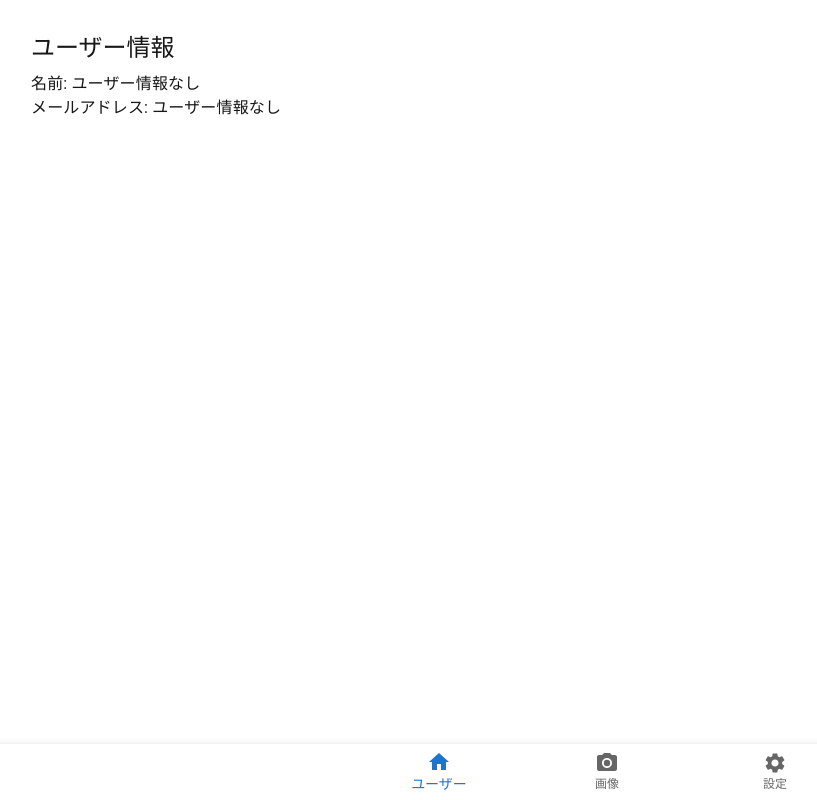
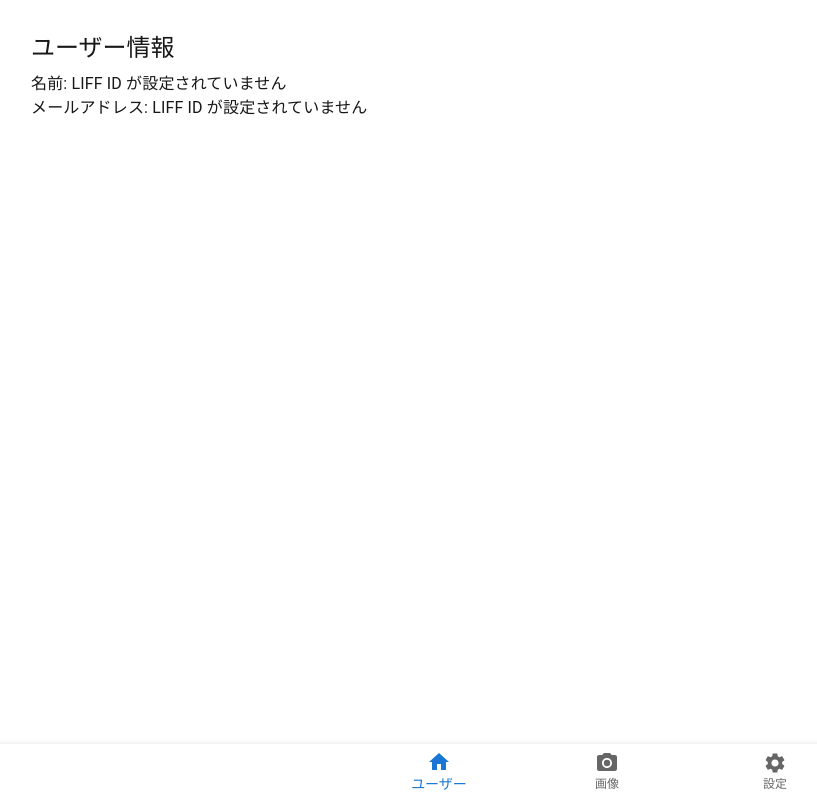
Before and after one commit to ddpmntcpbr/next-liff-test, a Next.js app: page / in a window 1280 px wide. Shown: the whole page, without its empty margins (33-850 px from the left). Built offline with nearby package versions, Linux system fonts and the light colour scheme.

Commit message:
Divide page components

```diff
--- /dev/null
+++ b/src/components/ImagePage.tsx
@@ -0,0 +1,34 @@
+// components/ImagePage.tsx
+import { useState, FC } from 'react';
+import { Box, Button, Avatar } from '@mui/material';
+
+const ImagePage: FC = () => {
+  const [selectedImage, setSelectedImage] = useState<string | null>(null);
+
+  const handleImageChange = (event: React.ChangeEvent<HTMLInputElement>) => {
+    const file = event.target.files?.[0];
+    if (file) {
+      const reader = new FileReader();
+      reader.onload = (e) => {
+        if (e.target?.result) {
+          setSelectedImage(e.target.result as string);
+        }
+      };
+      reader.readAsDataURL(file);
+    }
+  };
+
+  return (
+    <Box display="flex" flexDirection="column" alignItems="center" justifyContent="center" mt={4}>
+      <Button variant="contained" component="label">
+        写真を登録
+        <input type="file" accept="image/*" hidden onChange={handleImageChange} />
+      </Button>
+      {selectedImage && (
+        <Avatar src={selectedImage} alt="preview" sx={{ width: 120, height: 120, mt: 2 }} />
+      )}
+    </Box>
+  );
+};
+
+export default ImagePage;
--- /dev/null
+++ b/src/components/SettingsPage.tsx
@@ -0,0 +1,12 @@
+import { FC } from 'react';
+import { Box, Typography } from '@mui/material';
+
+const SettingsPage: FC = () => {
+  return (
+    <Box mt={4} display="flex" justifyContent="center">
+      <Typography variant="h4">設定</Typography>
+    </Box>
+  );
+};
+
+export default SettingsPage;
--- /dev/null
+++ b/src/components/UserPage.tsx
@@ -0,0 +1,54 @@
+// components/UserPage.tsx
+import { useEffect, useState, FC } from 'react';
+import { Box, Typography } from '@mui/material';
+import liff from '@line/liff';
+
+const UserPage: FC = () => {
+  const [userName, setUserName] = useState<string | null>(null);
+  const [userEmail, setUserEmail] = useState<string | null>(null);
+
+  useEffect(() => {
+    const fetchUserProfile = async () => {
+      if (process.env.NODE_ENV !== 'production') {
+        setUserName("LIFF ID が設定されていません");
+        setUserEmail("LIFF ID が設定されていません");
+        return;
+      }
+
+      try {
+        const liffId = process.env.NEXT_PUBLIC_LIFF_ID;
+        if (!liffId) throw new Error('LIFF ID が設定されていません');
+
+        await liff.init({ liffId });
+        if (!liff.isLoggedIn()) {
+          liff.login({ redirectUri: process.env.NEXT_PUBLIC_REDIRECT_URI || window.location.href });
+        } else {
+          const profile = await liff.getProfile();
+          setUserName(profile.displayName);
+
+          const idToken = liff.getIDToken();
+          if (idToken) {
+            const decoded = JSON.parse(atob(idToken.split('.')[1]));
+            setUserEmail(decoded.email || null);
+          } else {
+            setUserEmail(null);
+          }
+        }
+      } catch (error) {
+        console.error('ユーザー情報の取得に失敗しました:', error);
+      }
+    };
+
+    fetchUserProfile();
+  }, []);
+
+  return (
+    <Box mt={4}>
+      <Typography variant="h5" gutterBottom>ユーザー情報</Typography>
+      <Typography>名前: {userName || 'ユーザー情報なし'}</Typography>
+      <Typography>メールアドレス: {userEmail || 'ユーザー情報なし'}</Typography>
+    </Box>
+  );
+};
+
+export default UserPage;
--- /dev/null
+++ b/src/pages/Home.tsx
@@ -0,0 +1,59 @@
+// pages/Home.tsx
+import { useState, FC } from 'react';
+import { BottomNavigation, BottomNavigationAction, Box, Container, Paper } from '@mui/material';
+import HomeIcon from '@mui/icons-material/Home';
+import PhotoCameraIcon from '@mui/icons-material/PhotoCamera';
+import SettingsIcon from '@mui/icons-material/Settings';
+
+import UserPage from '../components/UserPage';
+import ImagePage from '../components/ImagePage';
+import SettingsPage from '../components/SettingsPage';
+
+const TABS = [
+  { id: 1, label: 'ユーザー', icon: <HomeIcon /> },
+  { id: 2, label: '画像', icon: <PhotoCameraIcon /> },
+  { id: 3, label: '設定', icon: <SettingsIcon /> },
+];
+
+const Home: FC = () => {
+  const [activeTab, setActiveTab] = useState(1);
+
+  const renderContent = () => {
+    switch (activeTab) {
+      case 1:
+        return <UserPage />;
+      case 2:
+        return <ImagePage />;
+      case 3:
+        return <SettingsPage />;
+      default:
+        return null;
+    }
+  };
+
+  return (
+    <Box display="flex" flexDirection="column" height="100vh" bgcolor="white">
+      <Box flexGrow={1} overflow="auto">
+        <Container>{renderContent()}</Container>
+      </Box>
+      <Paper elevation={3}>
+        <BottomNavigation
+          value={activeTab}
+          onChange={(_, newValue) => setActiveTab(newValue)}
+          showLabels
+        >
+          {TABS.map((tab) => (
+            <BottomNavigationAction
+              key={tab.id}
+              label={tab.label}
+              icon={tab.icon}
+              value={tab.id}
+            />
+          ))}
+        </BottomNavigation>
+      </Paper>
+    </Box>
+  );
+};
+
+export default Home;
--- a/src/pages/index.tsx
+++ b/src/pages/index.tsx
@@ -1,126 +1,5 @@
-import { useEffect, useState } from 'react';
-import { BottomNavigation, BottomNavigationAction, Box, Button, Container, Paper, Typography, Avatar } from '@mui/material';
-import HomeIcon from '@mui/icons-material/Home';
-import PhotoCameraIcon from '@mui/icons-material/PhotoCamera';
-import SettingsIcon from '@mui/icons-material/Settings';
-import liff from '@line/liff';
+import Home from '../pages/Home';
 
-const TABS = [
-  { id: 1, label: 'ユーザー', icon: <HomeIcon />, content: 'user' },
-  { id: 2, label: '画像', icon: <PhotoCameraIcon />, content: 'page2' },
-  { id: 3, label: '設定', icon: <SettingsIcon />, content: '設定' },
-];
-
-export default function Home() {
-  const [activeTab, setActiveTab] = useState(1);
-  const [selectedImage, setSelectedImage] = useState<string | null>(null);
-  const [userName, setUserName] = useState<string | null>(null);
-  const [userEmail, setUserEmail] = useState<string | null>(null);
-
-  useEffect(() => {
-    const fetchUserProfile = async () => {
-      if (process.env.NODE_ENV !== 'production') {
-        // 開発環境ではLIFFをスキップして空の情報を設定
-        setUserName(null);
-        setUserEmail(null);
-        return;
-      }
-
-      try {
-        const liffId = process.env.NEXT_PUBLIC_LIFF_ID;
-        if (!liffId) {
-          throw new Error('LIFF ID が設定されていません');
-        }
-
-        await liff.init({ liffId: liffId });
-        if (!liff.isLoggedIn()) {
-          liff.login();
-        } else {
-          const profile = await liff.getProfile();
-          setUserName(profile.displayName);
-
-          const idToken = liff.getIDToken();
-          if (idToken) {
-            const decoded = JSON.parse(atob(idToken.split('.')[1]));
-            setUserEmail(decoded.email || null);
-          } else {
-            setUserEmail(null);
-          }
-        }
-      } catch (error) {
-        console.error('ユーザー情報の取得に失敗しました:', error);
-      }
-    };
-
-    if (activeTab === 1) {
-      fetchUserProfile();
-    }
-  }, [activeTab]);
-
-  const handleImageChange = (event: React.ChangeEvent<HTMLInputElement>) => {
-    const file = event.target.files?.[0];
-    if (file) {
-      const reader = new FileReader();
-      reader.onload = (e) => {
-        if (e.target?.result) {
-          setSelectedImage(e.target.result as string);
-        }
-      };
-      reader.readAsDataURL(file);
-    }
-  };
-
-  const renderContent = () => {
-    if (activeTab === 1) {
-      return (
-        <Box mt={4}>
-          <Typography variant="h5" gutterBottom>ユーザー情報</Typography>
-          <Typography>名前: {userName || 'ユーザー情報なし'}</Typography>
-          <Typography>メールアドレス: {userEmail || 'ユーザー情報なし'}</Typography>
-        </Box>
-      );
-    } else if (activeTab === 2) {
-      return (
-        <Box display="flex" flexDirection="column" alignItems="center" justifyContent="center" mt={4}>
-          <Button variant="contained" component="label">
-            写真を登録
-            <input type="file" accept="image/*" hidden onChange={handleImageChange} />
-          </Button>
-          {selectedImage && (
-            <Avatar src={selectedImage} alt="preview" sx={{ width: 120, height: 120, mt: 2 }} />
-          )}
-        </Box>
-      );
-    } else {
-      return (
-        <Box mt={4} display="flex" justifyContent="center">
-          <Typography variant="h4">{TABS.find((tab) => tab.id === activeTab)?.content}</Typography>
-        </Box>
-      );
-    }
-  };
-
-  return (
-    <Box display="flex" flexDirection="column" height="100vh">
-      <Box flexGrow={1} overflow="auto">
-        <Container>{renderContent()}</Container>
-      </Box>
-      <Paper elevation={3}>
-        <BottomNavigation
-          value={activeTab}
-          onChange={(event, newValue) => setActiveTab(newValue)}
-          showLabels
-        >
-          {TABS.map((tab) => (
-            <BottomNavigationAction
-              key={tab.id}
-              label={tab.label}
-              icon={tab.icon}
-              value={tab.id}
-            />
-          ))}
-        </BottomNavigation>
-      </Paper>
-    </Box>
-  );
+export default function IndexPage() {
+  return <Home />;
 }
```
